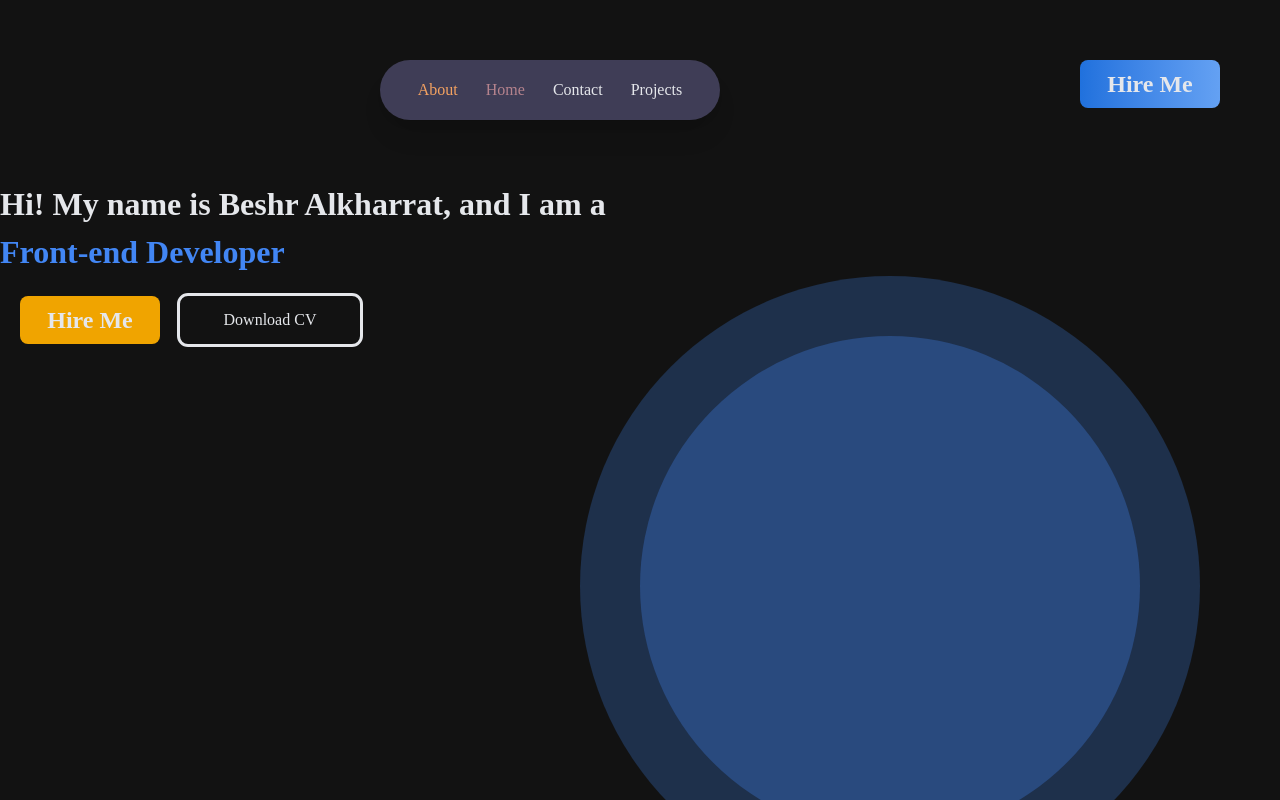
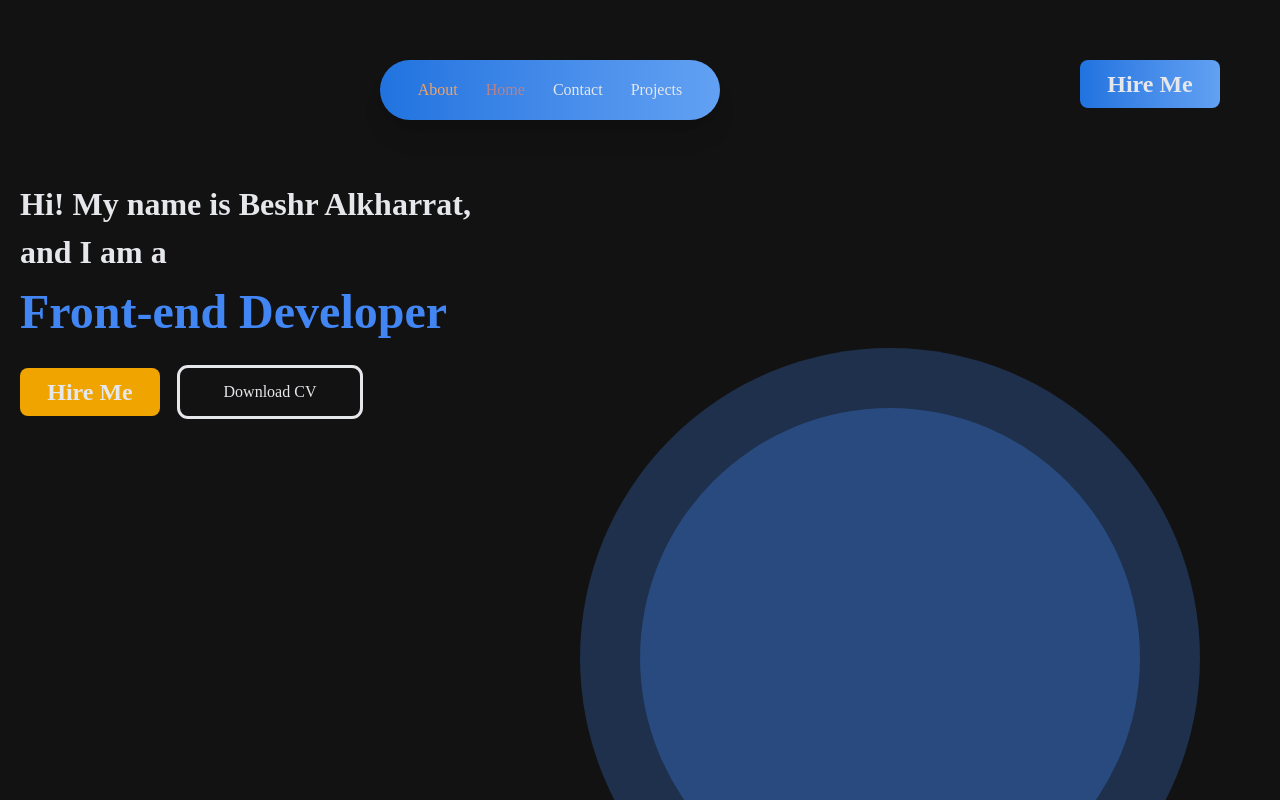
Before and after one commit to BeshrAlkharrat/my-portfolio, a React (Vite) app: page / in a window 1280 px wide. Shown: the top 800 px of the page. Built offline with nearby package versions, Linux system fonts and the light colour scheme.

Commit message:
edited the design of the navigation bar and added a hover effect for the button while making all of the button interractive

```diff
--- a/src/components/NavigationBar.jsx
+++ b/src/components/NavigationBar.jsx
@@ -3,16 +3,18 @@ import '../styles/tailwind.css'
 function NavigationBar() {
     return(
     <div className='flex justify-center m-10'>
-        <div className="bg-[#3f3d56] w-85 mx-auto my-5 h-15 text-gray-200 flex items-center justify-center gap-7 rounded-full shadow-xl" >
+        <div className="bg-linear-to-r from-[hsl(214,75%,50%)] to-[hsl(214,86%,67%)] w-85 mx-auto my-5 h-15 text-gray-200 flex items-center justify-center gap-7 rounded-full shadow-xl" >
             <Link to="/About" className="hover:text-[#A26769] text-[#F4A261]">About</Link>
             <Link to="/" className="hover:text-[#4A637D] text-[#B5838D]">Home</Link>
             <Link to="/Contact" className="hover:text-[#C5A880]">Contact</Link>
             <Link to="/Projects" className="hover:text-[#C5A880]">Projects</Link>
 
         </div>
-        <div className='flex w-35 h-12 bg-linear-to-r from-[#2071DD] to-[#64A1F3] rounded-lg text-gray-200 items-center justify-center m-5 text-[1.5rem] font-bold'>
-            <Link to="/Contact">Hire Me</Link>
-        </div>
+        <Link to="/Contact">
+            <div className='flex w-35 h-12 bg-linear-to-r from-[hsl(214,75%,50%)] to-[hsl(214,86%,67%)] hover:from-[hsl(214,75%,45%)] hover:to-[hsl(214,86%,62%)] rounded-lg text-gray-200 items-center justify-center m-5 text-[1.5rem] font-bold'>
+                <p>Hire Me</p>
+            </div>
+        </Link>
     </div>)
 }
 
--- a/src/pages/Home.jsx
+++ b/src/pages/Home.jsx
@@ -4,15 +4,17 @@ import '../styles/tailwind.css'
 function Home(){
     return(<>
     <NavigationBar />
-    <div>
-        <h1 className="font-bold text-gray-200 text-[2rem]">Hi! My name is Beshr Alkharrat, and I am a <span className="flex text-[#4286F4] text-[4.5<rem]">Front-end Developer</span></h1>
+    <div className="flex w-125">
+        <h1 className="font-bold text-gray-200 text-[2rem] mx-5">Hi! My name is Beshr Alkharrat, and I am a <span className="flex text-[#4286F4] text-[3rem] font-bold">Front-end Developer</span></h1>
     </div>
 
     <div className="flex relative">
-        <div className='flex w-35 h-12 bg-[hsl(41,100%,47%)] hover:bg-[hsl(41,100%,42%)] rounded-lg text-gray-200 items-center justify-center m-5 text-[1.5rem] font-bold'>
-            <Link to="/Contact">Hire Me</Link>
-        </div>
-        <div className="flex h-12 w-45 mt-5 bg-[#121212] outline-solid outline-gray-200 hover:outline-gray-300 justify-center items-center rounded-lg text-gray-200 ">
+        <Link to="/Contact">
+            <div className='flex w-35 h-12 bg-[hsl(41,100%,47%)] hover:bg-[hsl(41,100%,42%)] rounded-lg text-gray-200 items-center justify-center m-5 text-[1.5rem] font-bold'>
+                <p>Hire Me</p>
+            </div>
+        </Link>
+        <div className="flex h-12 w-45 mt-5 bg-[#121212] outline-solid outline-gray-200 hover:outline-gray-400 justify-center items-center rounded-lg text-gray-200 ">
             <Link to="/Projects">Download CV</Link>
         </div>
         <div>
```
Also changed, not shown: src/assets/github.svg (added), src/assets/linkdin.svg (added).
